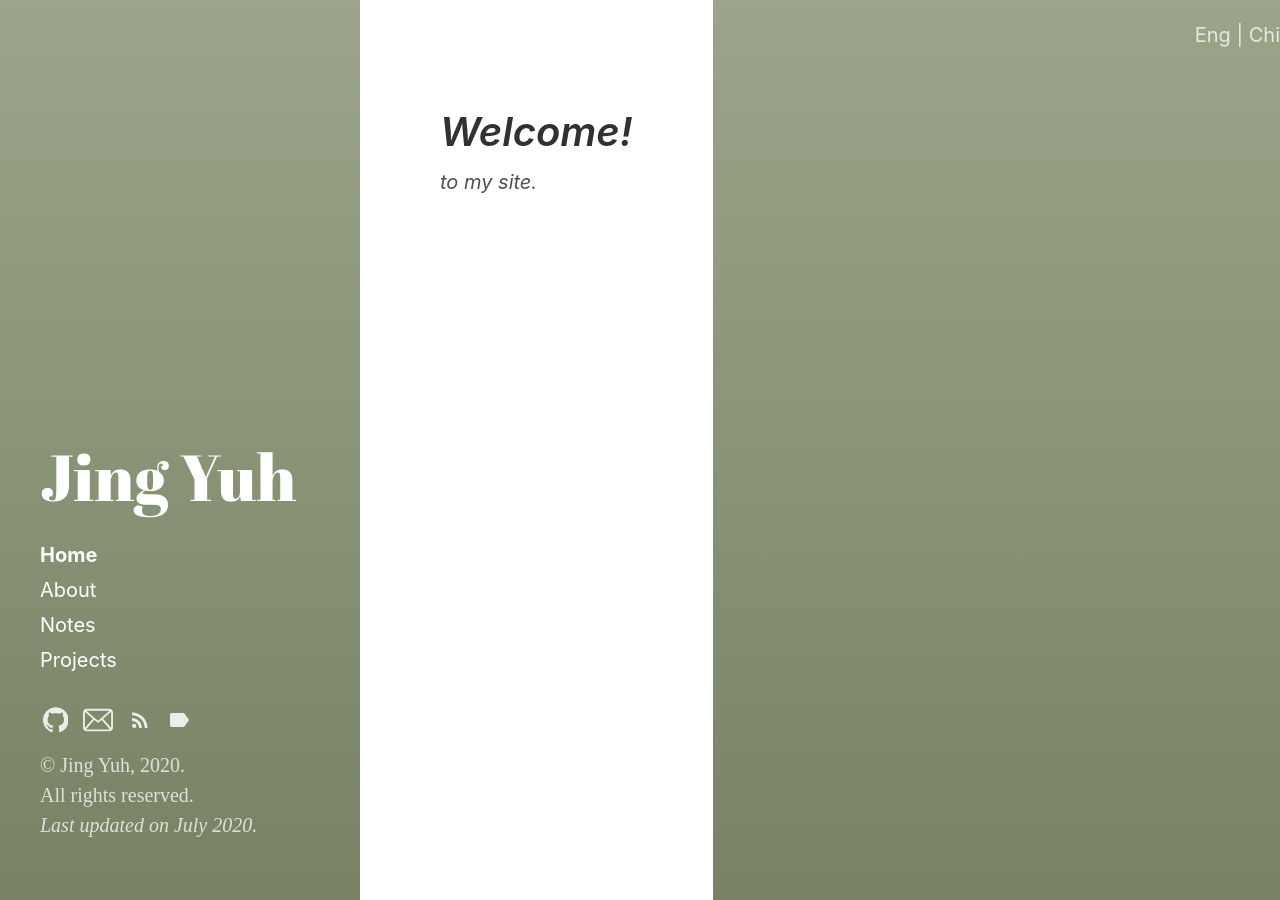
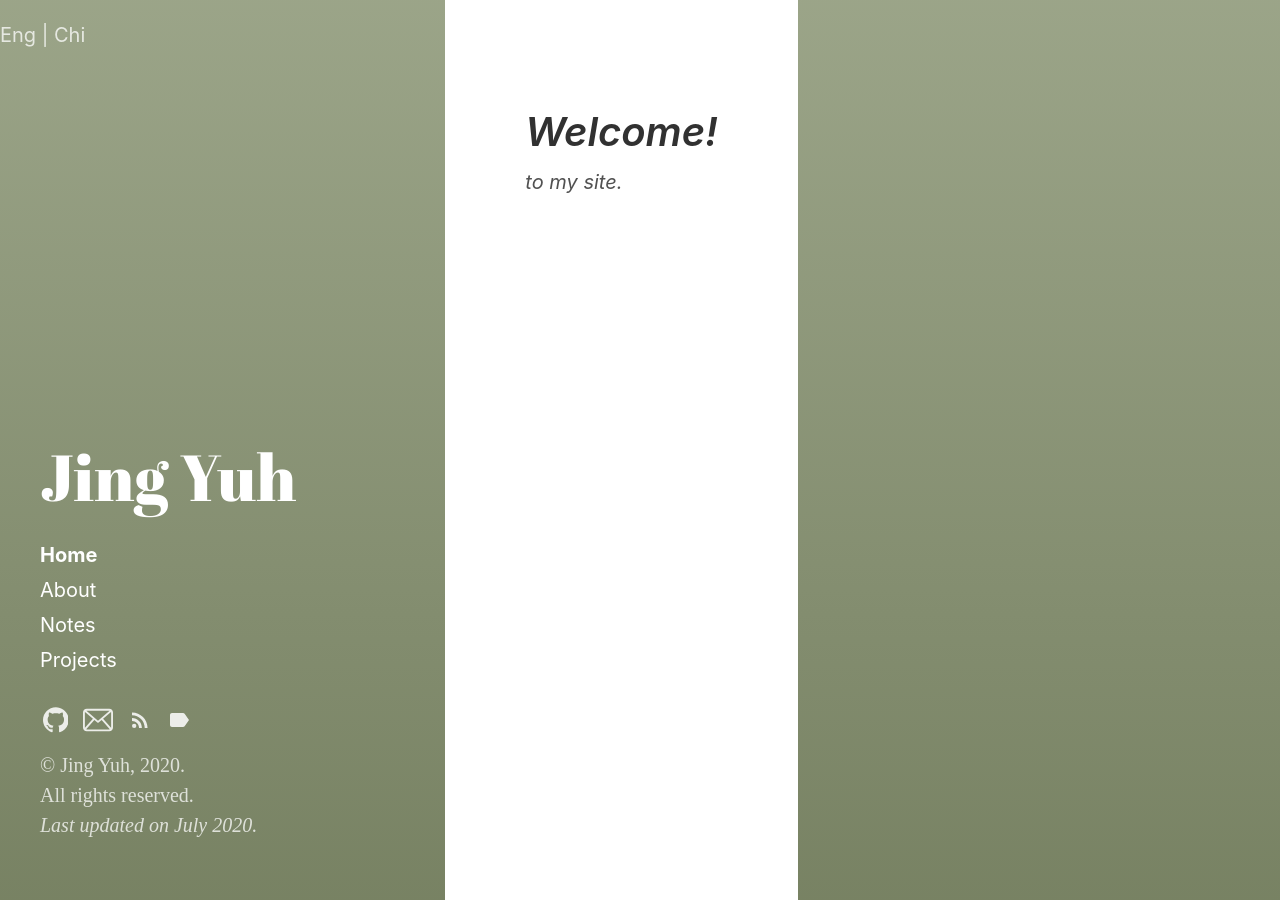
Before and after one commit to jyang123-bit/Website, a Jekyll site: the page built from index.html, in a window 1280 px wide. Built offline with Jekyll 4.4.1, drawn with Linux system fonts in a browser that asks for light colours; the list of posts is cut into pages by our own code.

Commit message:
Update _masthead.scss

```diff
--- a/_sass/hydeout/_masthead.scss
+++ b/_sass/hydeout/_masthead.scss
@@ -6,7 +6,8 @@
   margin-bottom: 3rem;
   padding-bottom: 1rem;
   padding-top: 1rem;
-  position:absolute;right:0;
+  float: right;
+  margin-left: 0;
 }
 
 .masthead-title {
```
